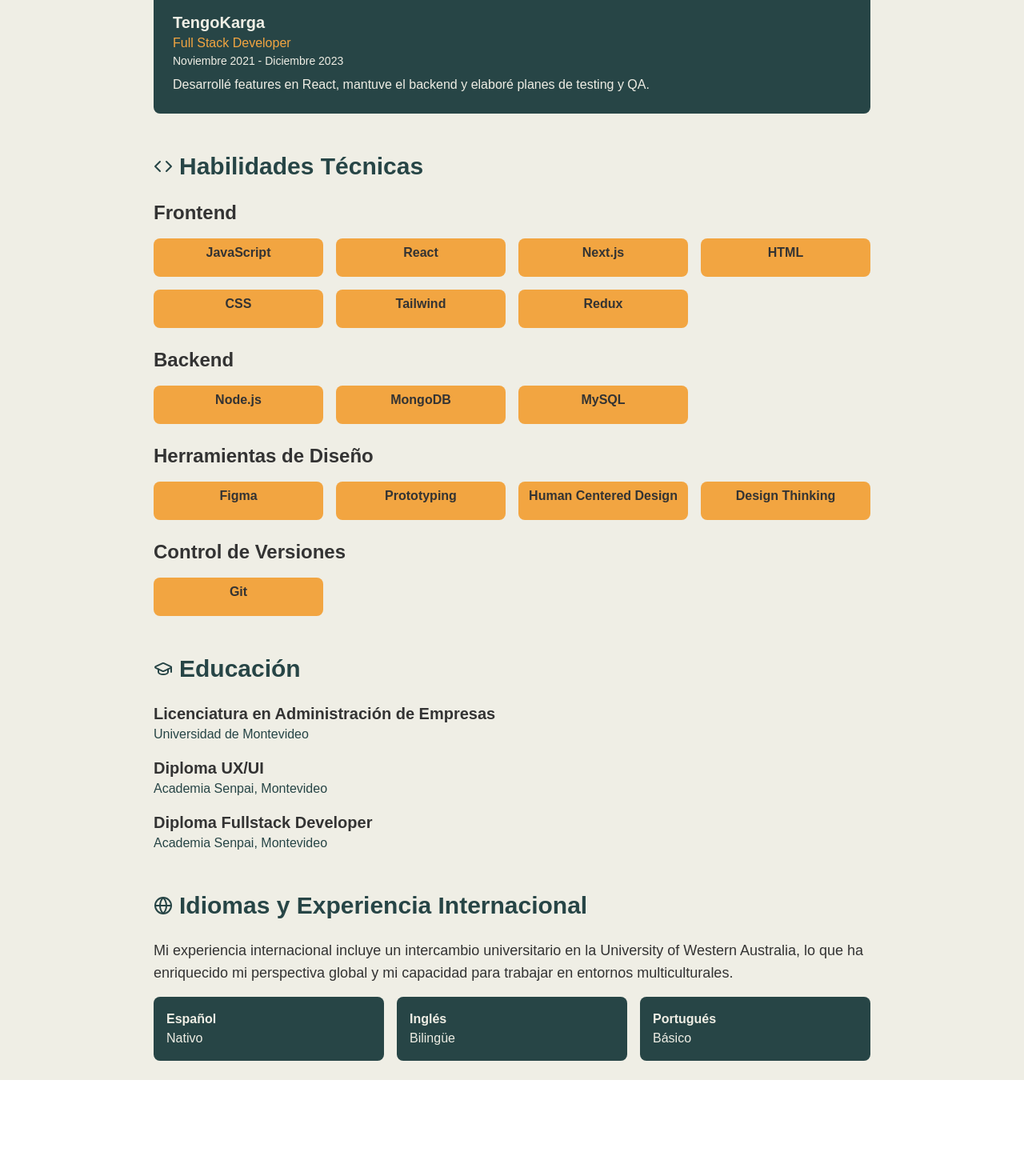
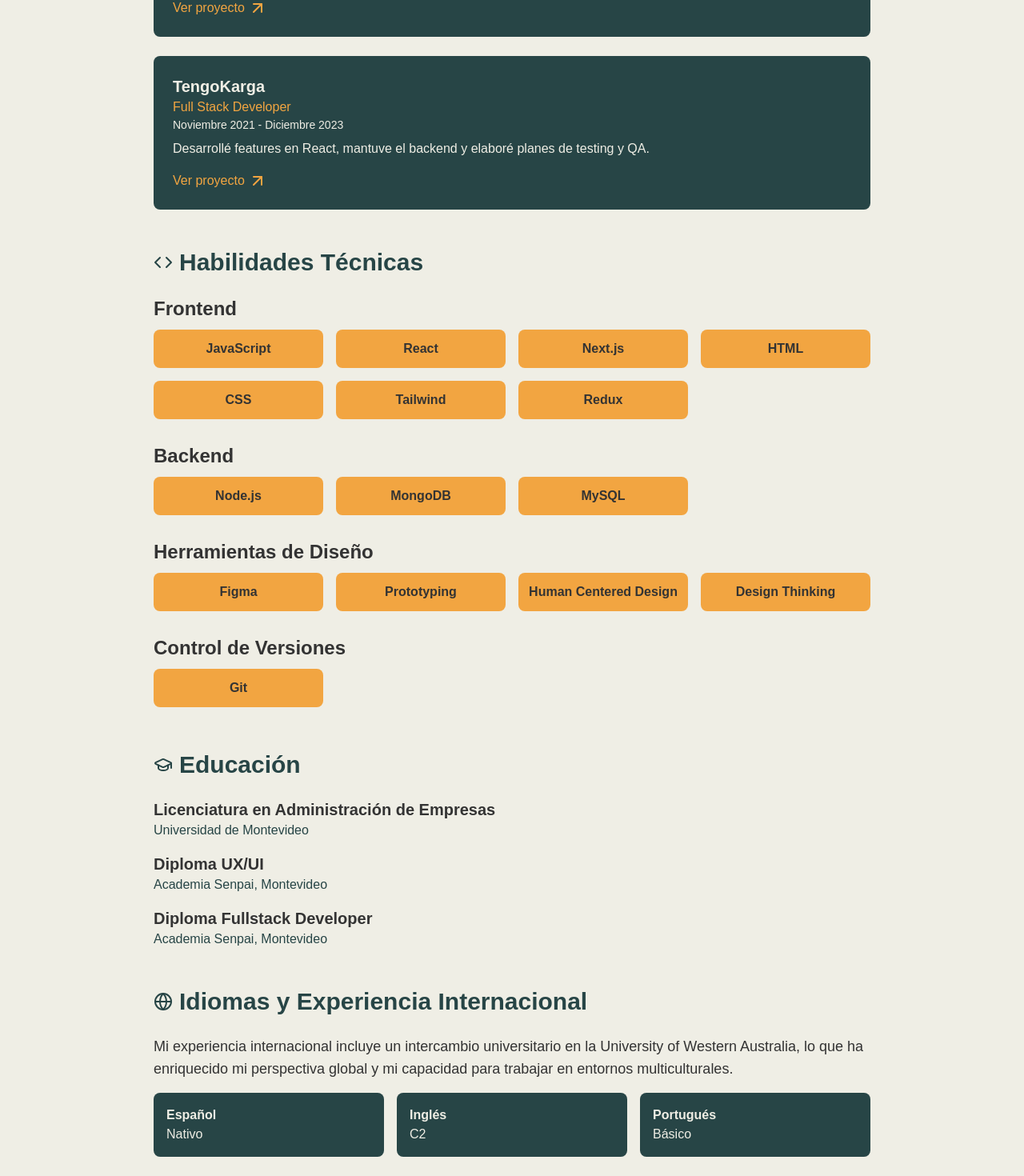
Before and after one commit to forirodriguez/portfolio, a Next.js app: page /sobre-mi in a window 1280 px wide. Shown: the part 926-2396 px from the top of the page at 80% size. Before the commit the page ends 2276 px from the top, so only its background shows below. Built offline with nearby package versions, Linux system fonts and the light colour scheme.

Commit message:
about-me animation fixes

```diff
--- a/src/app/sobre-mi/page.tsx
+++ b/src/app/sobre-mi/page.tsx
@@ -1,9 +1,17 @@
 import React from "react";
 import Image from "next/image";
-import { Briefcase, GraduationCap, Code, Globe } from "lucide-react";
+import {
+  Briefcase,
+  GraduationCap,
+  Code,
+  Globe,
+  ArrowUpRight,
+} from "lucide-react";
 
 import GoBackButton from "@/components/GoBackButton";
 import BlurFade from "@/components/ui/blur-fade";
+import BoxReveal from "@/components/ui/box-reveal";
+import Link from "next/link";
 
 export const metadata = {
   title: "Alfonso Rodriguez | Full Stack Developer y Especialista UX/UI",
@@ -70,6 +78,7 @@ const SobreMi = () => {
               period: "Mayo 2024 - Actualmente",
               description:
                 "Co-desarrollé una aplicación para cálculo de impuestos y gestión fiscal usando Next.js y MongoDB.",
+              link: "/digitax",
             },
             {
               company: "iParkings",
@@ -77,6 +86,7 @@ const SobreMi = () => {
               period: "Noviembre 2023 - Actualmente",
               description:
                 "Optimicé la UX/UI en sistemas de auto-cobro y gestión de parkings, integrando JavaScript y PHP con MySQL.",
+              link: "/iparkings",
             },
             {
               company: "TengoKarga",
@@ -84,6 +94,7 @@ const SobreMi = () => {
               period: "Noviembre 2021 - Diciembre 2023",
               description:
                 "Desarrollé features en React, mantuve el backend y elaboré planes de testing y QA.",
+              link: "/tengokarga",
             },
           ].map((job, index) => (
             <div key={index} className="mb-6 bg-teal text-cream p-6 rounded-lg">
@@ -91,6 +102,12 @@ const SobreMi = () => {
               <p className="text-gold">{job.role}</p>
               <p className="text-sm mb-2">{job.period}</p>
               <p>{job.description}</p>
+              <Link className="text-gold" href={job.link}>
+                <div className="flex justify-start mt-4">
+                  Ver proyecto
+                  <ArrowUpRight className="text-gold ml-1" size={24} />
+                </div>
+              </Link>
             </div>
           ))}
         </section>
@@ -114,14 +131,11 @@ const SobreMi = () => {
                 "Tailwind",
                 "Redux",
               ].map((skill, index) => (
-                <div
-                  key={index}
-                  className="bg-gold text-charcoal p-3 rounded-lg text-center font-semibold"
-                >
-                  <BlurFade delay={0.25} inView>
+                <BlurFade delay={0.25} inView key={index}>
+                  <div className="bg-gold text-charcoal p-3 rounded-lg text-center font-semibold">
                     {skill}
+                  </div>
                 </BlurFade>
-                </div>
               ))}
             </div>
           </div>
@@ -132,14 +146,11 @@ const SobreMi = () => {
             </h3>
             <div className="grid grid-cols-2 md:grid-cols-4 gap-4">
               {["Node.js", "MongoDB", "MySQL"].map((skill, index) => (
-                <div
-                  key={index}
-                  className="bg-gold text-charcoal p-3 rounded-lg text-center font-semibold"
-                >
-                  <BlurFade delay={0.25} inView>
+                <BlurFade delay={0.25} inView key={index}>
+                  <div className="bg-gold text-charcoal p-3 rounded-lg text-center font-semibold">
                     {skill}
+                  </div>
                 </BlurFade>
-                </div>
               ))}
             </div>
           </div>
@@ -155,14 +166,11 @@ const SobreMi = () => {
                 "Human Centered Design",
                 "Design Thinking",
               ].map((skill, index) => (
-                <div
-                  key={index}
-                  className="bg-gold text-charcoal p-3 rounded-lg text-center font-semibold"
-                >
-                  <BlurFade delay={0.25} inView>
+                <BlurFade delay={0.25} inView key={index}>
+                  <div className="bg-gold text-charcoal p-3 rounded-lg text-center font-semibold">
                     {skill}
+                  </div>
                 </BlurFade>
-                </div>
               ))}
             </div>
           </div>
@@ -173,14 +181,11 @@ const SobreMi = () => {
             </h3>
             <div className="grid grid-cols-2 md:grid-cols-4 gap-4">
               {["Git"].map((skill, index) => (
-                <div
-                  key={index}
-                  className="bg-gold text-charcoal p-3 rounded-lg text-center font-semibold"
-                >
-                  <BlurFade delay={0.25} inView>
+                <BlurFade delay={0.25} inView key={index}>
+                  <div className="bg-gold text-charcoal p-3 rounded-lg text-center font-semibold">
                     {skill}
+                  </div>
                 </BlurFade>
-                </div>
               ))}
             </div>
           </div>
@@ -225,13 +230,20 @@ const SobreMi = () => {
           <div className="grid grid-cols-3 gap-4">
             {[
               { language: "Español", level: "Nativo" },
-              { language: "Inglés", level: "Bilingüe" },
+              { language: "Inglés", level: "C2" },
               { language: "Portugués", level: "Básico" },
             ].map((lang, index) => (
-              <div key={index} className="bg-teal text-cream p-4 rounded-lg">
+              <BoxReveal
+                boxColor={"#EFEEE5"}
+                duration={0.5}
+                width="100%"
+                key={index}
+              >
+                <div className="bg-teal text-cream p-4 rounded-lg">
                   <h3 className="font-bold">{lang.language}</h3>
                   <p>{lang.level}</p>
                 </div>
+              </BoxReveal>
             ))}
           </div>
         </section>
```
Lines whose indentation alone changed are shown as unchanged.
